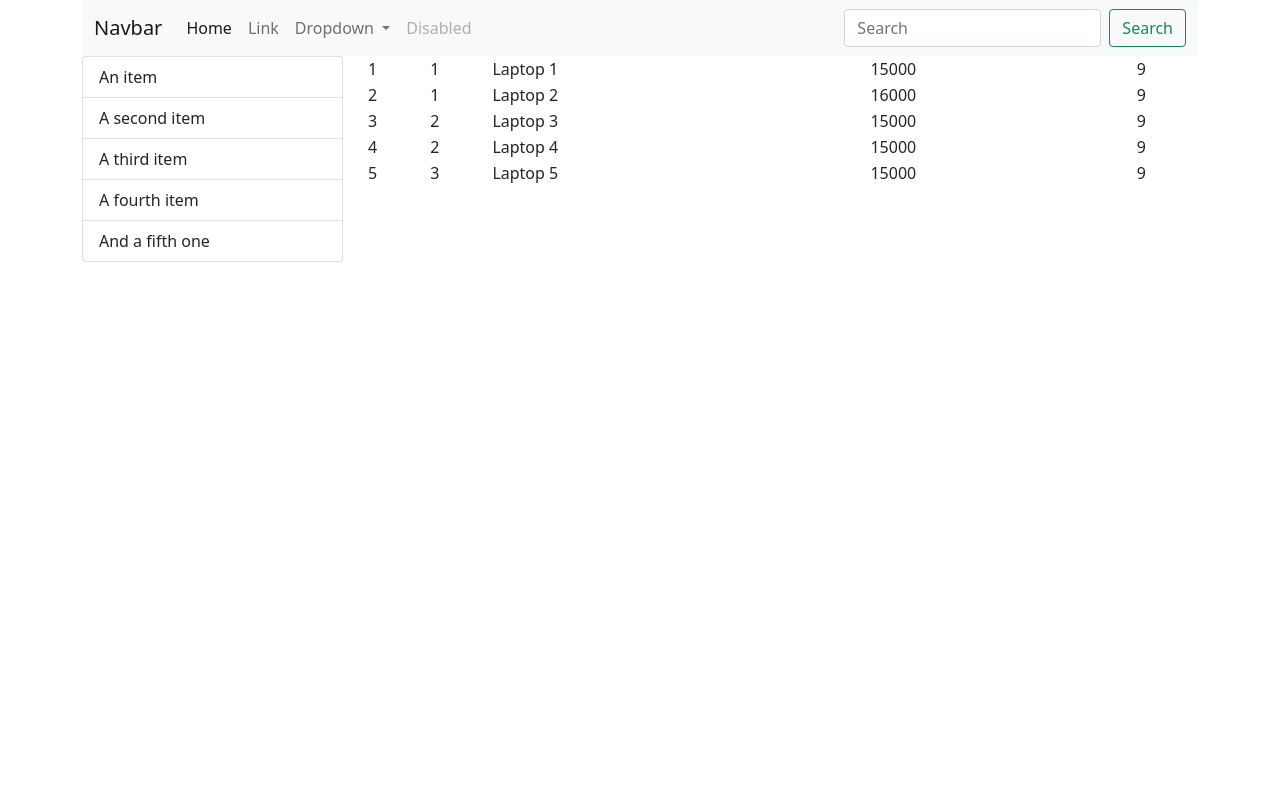
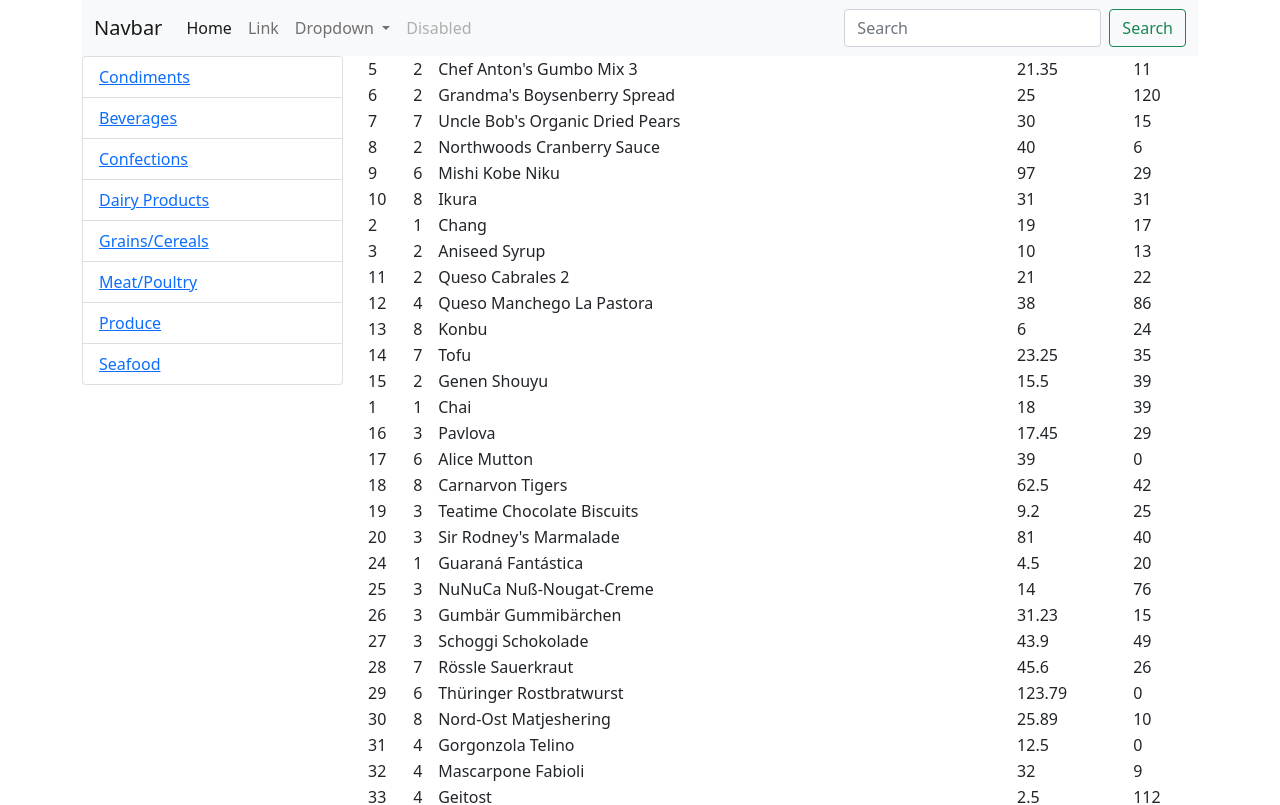
Before and after one commit to mahmutali/vuecourse, a Vue app: page /products in a window 1280 px wide. Shown: the top 805 px of the page. Built offline with nearby package versions, Linux system fonts and the light colour scheme; data requests are answered from the project's data file.

Commit message:
Commit 3

```diff
--- a/src/components/CategoryList.vue
+++ b/src/components/CategoryList.vue
@@ -1,15 +1,30 @@
 <template>
   <ul class="list-group">
-    <li class="list-group-item">An item</li>
-    <li class="list-group-item">A second item</li>
-    <li class="list-group-item">A third item</li>
-    <li class="list-group-item">A fourth item</li>
-    <li class="list-group-item">And a fifth one</li>
+    <li class="list-group-item" v-for="category in categories" :key="category.id">
+        <router-link :to="{name:'ProductListByCategory',params:{id:category.id}}">
+            {{category.name}}
+        </router-link>
+
+    </li>
   </ul>
 </template>
 <script>
 export default {
-
+   data() {
+     return {
+       categories:[]
+     }
+   },
+   methods:{
+     async getCategories(){
+       const result = await fetch("http://localhost:3000/categories");
+       const resultToCategories = await result.json();
+       this.categories = resultToCategories;
+     }
+   },
+   mounted(){
+     this.getCategories();
+   }
 };
 </script>
 <style>
--- a/src/components/ProductList.vue
+++ b/src/components/ProductList.vue
@@ -17,15 +17,24 @@
 export default {
    data() {
      return {
-       products:[
-         {id:1,categoryId:1, name:"Laptop 1",unitPrice:15000, unitsInStock:9},
-         {id:2,categoryId:1, name:"Laptop 2",unitPrice:16000, unitsInStock:9},
-         {id:3,categoryId:2, name:"Laptop 3",unitPrice:15000, unitsInStock:9},
-         {id:4,categoryId:2, name:"Laptop 4",unitPrice:15000, unitsInStock:9},
-         {id:5,categoryId:3, name:"Laptop 5",unitPrice:15000, unitsInStock:9},
-       ]
+       products:[]
      }
    },
+   methods:{
+     async getProducts(){
+       const result = await fetch("http://localhost:3000/products");
+       const resultToProducts = await result.json();
+       this.products = resultToProducts;
+     },
+     async getProductsByCategory(categoryId){
+       const result = await fetch("http://localhost:3000/products?categoryId="+categoryId);
+       const resultToProducts = await result.json();
+       this.products = resultToProducts;
+     }
+   },
+   mounted(){
+     this.getProducts();
+   }
 
 };
 </script>
--- a/src/router/index.js
+++ b/src/router/index.js
@@ -21,6 +21,11 @@ const routes = [
     path:"/products",
     name:"ProductList",
     component:ProductList
+  },
+  {
+    path:"/products/category/:id",
+    name:"ProductListByCategory",
+    component:ProductList
   }
 
 ];
```
